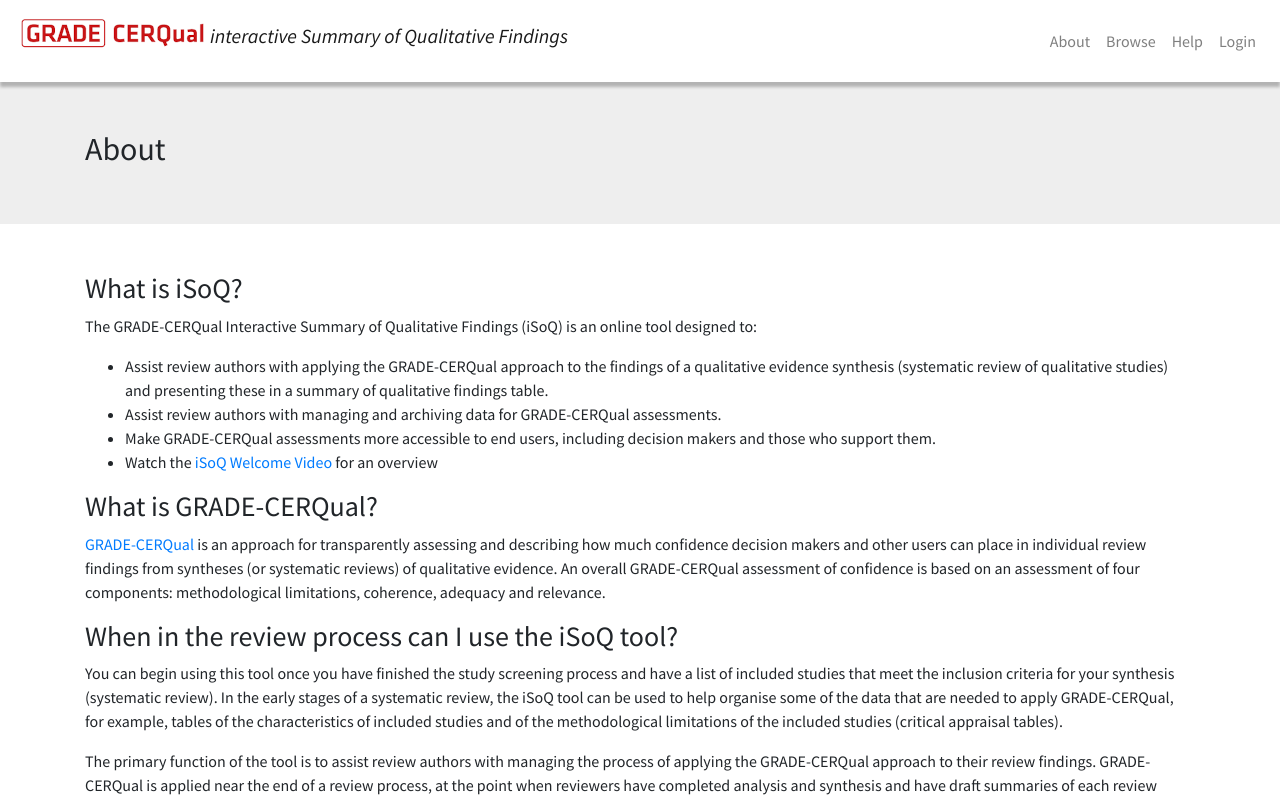
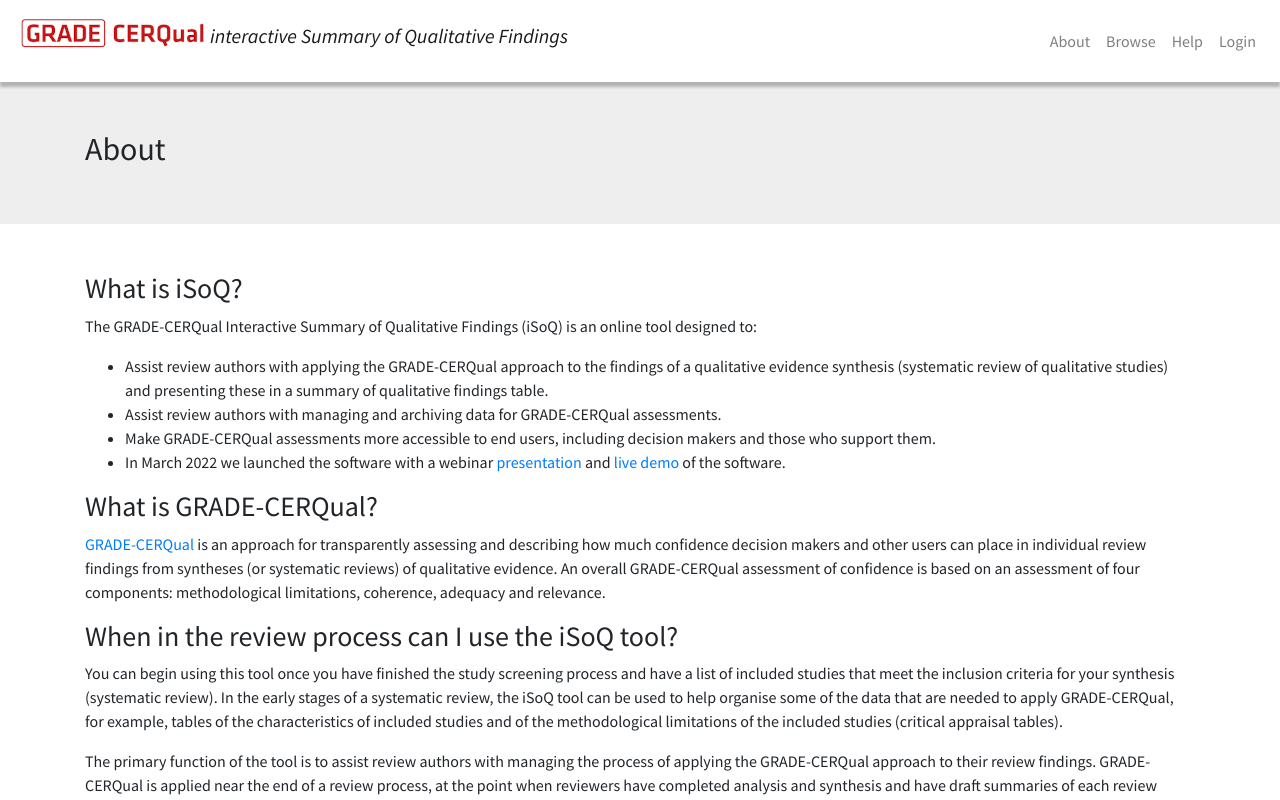
Before and after one commit to epistemonikos/isoq, a Vue app: page /about in a window 1280 px wide. Shown: the top 800 px of the page. Built offline with nearby package versions, Linux system fonts and the light colour scheme; no server answers.

Commit message:
small update

```diff
--- a/src/components/About.vue
+++ b/src/components/About.vue
@@ -12,7 +12,7 @@
         <li>Assist review authors with applying the GRADE-CERQual approach to the findings of a qualitative evidence synthesis (systematic review of qualitative studies) and presenting these in a summary of qualitative findings table.</li>
         <li>Assist review authors with managing and archiving data for GRADE-CERQual assessments.</li>
         <li>Make GRADE-CERQual assessments more accessible to end users, including decision makers and those who support them.</li>
-        <li>Watch the <a href="https://vimeo.com/505239646" target="_blank">iSoQ Welcome Video</a> for an overview</li>
+        <li>In March 2022 we launched the software with a webinar <a href="https://vimeo.com/737300971" target="_blank">presentation</a> and <a href="https://vimeo.com/738892529" target="_blank">live demo</a> of the software.</li>
       </ul>
 
       <h3>What is GRADE-CERQual?</h3>
```
